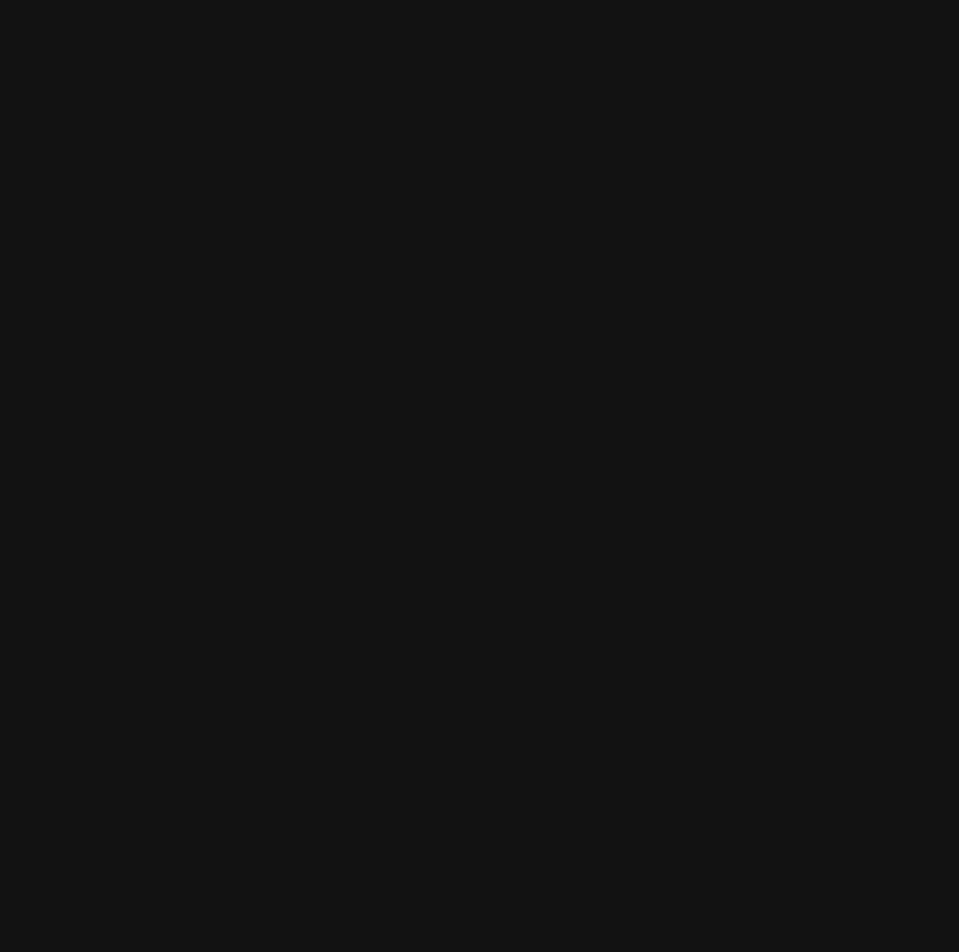
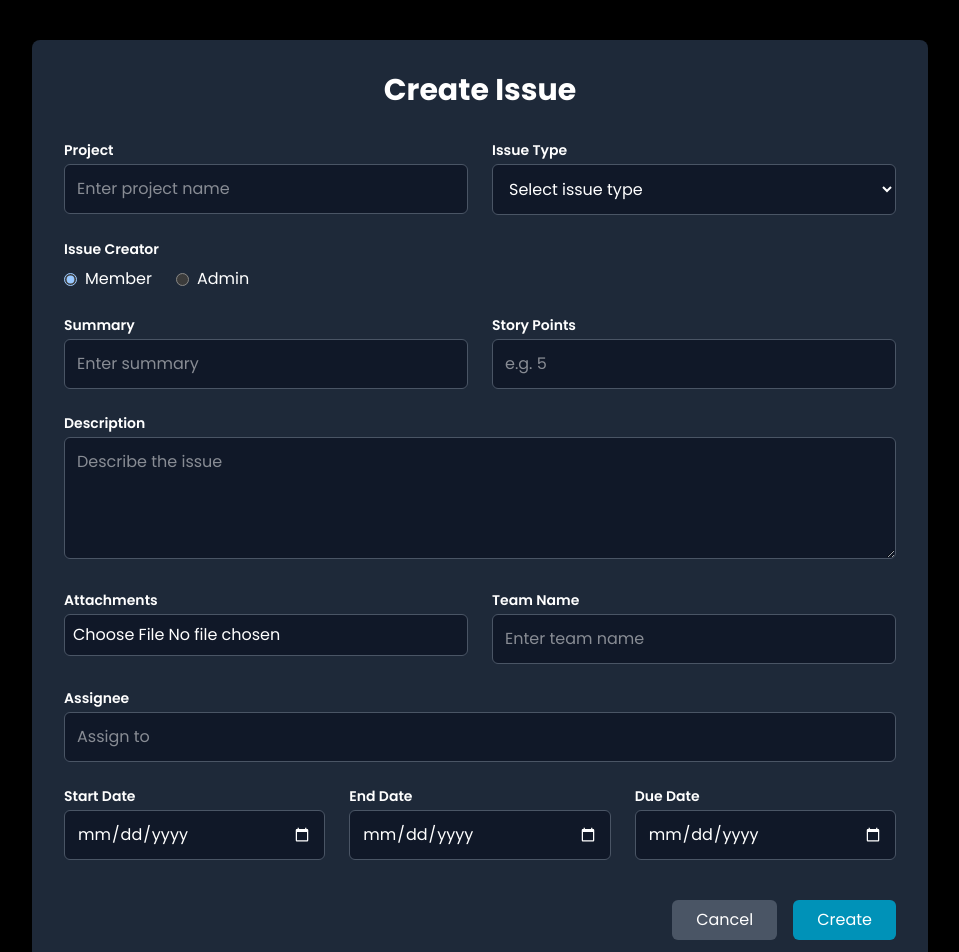
Before and after one commit to ArchitTomar/Task_mate, a React (Vite) app in the folder taskmate/: page /Issue in a window 1280 px wide. Before the commit this address had no page. Shown: the top 952 px of the page, without its empty margins (160-1119 px from the left). Before the commit the page ends 800 px from the top, so only its background shows below. Built offline with nearby package versions, Linux system fonts and the light colour scheme.

Commit message:
push issuebtton
Issuebutton added

```diff
--- a/taskmate/src/App.jsx
+++ b/taskmate/src/App.jsx
@@ -8,6 +8,7 @@
 import Create from "./Home/Create";
 import LoginPage from "./LoginPage/LoginPage";
 import SignupPage from "./LoginPage/SignupPage";
+ import IssueButton from "./Home/IssueButton";
 
 const LandingPage = () => {
   return (
@@ -31,6 +32,7 @@
         <Route path="/HomePage" element={<HomePage />} />
         <Route path="/LoginPage" element={<LoginPage />} />
         <Route path="/Create" element={<Create />} />
+        <Route path ="/Issue" element={<IssueButton/>}/>
         <Route path="/SignupPage" element={<SignupPage />} />
       </Routes>
     </Router>
--- a/taskmate/src/Home/HomePage.jsx
+++ b/taskmate/src/Home/HomePage.jsx
@@ -8,7 +8,7 @@
         <nav className="flex space-x-6">
           <Link to="/dashboard" className="px-6 py-2 bg-gray-700 hover:bg-gray-600 rounded-lg text-lg">Dashboard</Link>
           <Link to="/projects" className="px-6 py-2 bg-gray-700 hover:bg-gray-600 rounded-lg text-lg">Projects</Link>
-          <Link to="/issues" className="px-6 py-2 bg-gray-700 hover:bg-gray-600 rounded-lg text-lg">Issues</Link>
+          <Link to="/Issue" className="px-6 py-2 bg-gray-700 hover:bg-gray-600 rounded-lg text-lg">Issues</Link>
           <Link to="/Create" className="px-6 py-2 bg-gray-700 hover:bg-gray-600 rounded-lg text-lg">Task</Link>
           <Link to="/Create">
          <button className="px-6 py-2 bg-blue-600 hover:bg-blue-500 rounded-lg text-lg font-bold">
--- /dev/null
+++ b/taskmate/src/Home/IssueButton.jsx
@@ -0,0 +1,179 @@
+import React, { useState } from "react";
+
+function IssueButton() {
+  const [creator, setCreator] = useState("member");
+
+  const handleSubmit = (e) => {
+    e.preventDefault();
+    alert("Issue Created Successfully!");
+  };
+
+  return (
+    <div className="min-h-screen bg-black flex items-center justify-center px-4 py-10">
+      <div className="w-full max-w-4xl bg-gray-800 rounded-lg shadow-lg p-8 text-white">
+        <h1 className="text-3xl font-bold text-center mb-8">Create Issue</h1>
+
+        <form onSubmit={handleSubmit} className="space-y-6">
+          {/* Row 1 */}
+          <div className="grid grid-cols-1 md:grid-cols-2 gap-6">
+            <div>
+              <label className="block text-sm font-semibold mb-1">Project</label>
+              <input
+                type="text"
+                className="w-full p-3 border border-gray-600 bg-gray-900 rounded-md text-white"
+                placeholder="Enter project name"
+                required
+              />
+            </div>
+
+            <div>
+              <label className="block text-sm font-semibold mb-1">Issue Type</label>
+              <select className="w-full p-3 border border-gray-600 bg-gray-900 rounded-md text-white" required>
+                <option value="">Select issue type</option>
+                <option value="bug">Bug</option>
+                <option value="task">Task</option>
+                <option value="story">Story</option>
+              </select>
+            </div>
+          </div>
+
+          {/* Issue Creator */}
+          <div>
+            <label className="block text-sm font-semibold mb-2">Issue Creator</label>
+            <div className="flex gap-6">
+              <label className="flex items-center gap-2">
+                <input
+                  type="radio"
+                  value="member"
+                  checked={creator === "member"}
+                  onChange={(e) => setCreator(e.target.value)}
+                />
+                Member
+              </label>
+              <label className="flex items-center gap-2">
+                <input
+                  type="radio"
+                  value="admin"
+                  checked={creator === "admin"}
+                  onChange={(e) => setCreator(e.target.value)}
+                />
+                Admin
+              </label>
+            </div>
+          </div>
+
+          {/* Summary + Story Points */}
+          <div className="grid grid-cols-1 md:grid-cols-2 gap-6">
+            <div>
+              <label className="block text-sm font-semibold mb-1">Summary</label>
+              <input
+                type="text"
+                className="w-full p-3 border border-gray-600 bg-gray-900 rounded-md text-white"
+                placeholder="Enter summary"
+                required
+              />
+            </div>
+            <div>
+              <label className="block text-sm font-semibold mb-1">Story Points</label>
+              <input
+                type="number"
+                className="w-full p-3 border border-gray-600 bg-gray-900 rounded-md text-white"
+                placeholder="e.g. 5"
+                min="1"
+              />
+            </div>
+          </div>
+
+          {/* Description */}
+          <div>
+            <label className="block text-sm font-semibold mb-1">Description</label>
+            <textarea
+              rows="4"
+              className="w-full p-3 border border-gray-600 bg-gray-900 rounded-md text-white"
+              placeholder="Describe the issue"
+              required
+            ></textarea>
+          </div>
+
+          {/* Attachments + Team Name */}
+          <div className="grid grid-cols-1 md:grid-cols-2 gap-6">
+            <div>
+              <label className="block text-sm font-semibold mb-1">Attachments</label>
+              <input
+                type="file"
+                className="w-full p-2 border border-gray-600 bg-gray-900 rounded-md text-white"
+              />
+            </div>
+            <div>
+              <label className="block text-sm font-semibold mb-1">Team Name</label>
+              <input
+                type="text"
+                className="w-full p-3 border border-gray-600 bg-gray-900 rounded-md text-white"
+                placeholder="Enter team name"
+                required
+              />
+            </div>
+          </div>
+
+          {/* Assignee */}
+          <div>
+            <label className="block text-sm font-semibold mb-1">Assignee</label>
+            <input
+              type="text"
+              className="w-full p-3 border border-gray-600 bg-gray-900 rounded-md text-white"
+              placeholder="Assign to"
+              required
+            />
+          </div>
+
+          {/* Dates */}
+          <div className="grid grid-cols-1 md:grid-cols-3 gap-6">
+            <div>
+              <label className="block text-sm font-semibold mb-1">Start Date</label>
+              <input
+                type="date"
+                className="w-full p-3 border border-gray-600 bg-gray-900 rounded-md text-white"
+                required
+              />
+            </div>
+            <div>
+              <label className="block text-sm font-semibold mb-1">End Date</label>
+              <input
+                type="date"
+                className="w-full p-3 border border-gray-600 bg-gray-900 rounded-md text-white"
+                required
+              />
+            </div>
+            <div>
+              <label className="block text-sm font-semibold mb-1">Due Date</label>
+              <input
+                type="date"
+                className="w-full p-3 border border-gray-600 bg-gray-900 rounded-md text-white"
+                required
+              />
+            </div>
+          </div>
+
+          {/* Buttons */}
+          <div className="flex justify-end gap-4 pt-4">
+            <button
+              type="button"
+              onClick={() => window.location.reload()}
+              className="px-6 py-2 bg-gray-600 hover:bg-gray-700 text-white rounded-md"
+            >
+              Cancel
+            </button>
+            <button
+              type="submit"
+              className="px-6 py-2 bg-cyan-600 hover:bg-cyan-700 text-white rounded-md"
+            >
+              Create
+            </button>
+          </div>
+        </form>
+      </div>
+    </div>
+  );
+}
+
+export default IssueButton;
```
